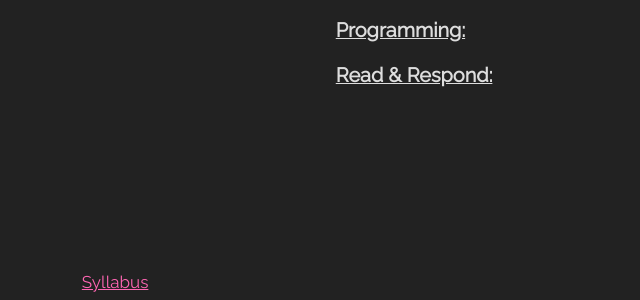
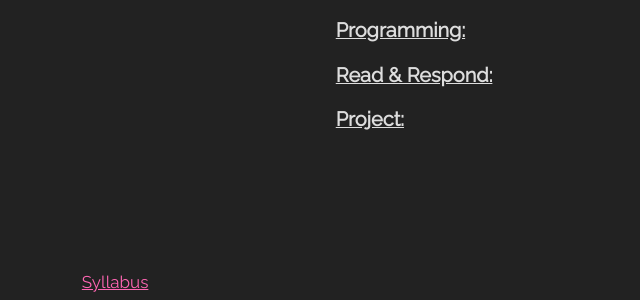
Before and after one commit to DM-GY-6063-2023F-D/DM-GY-6063-2023F-D, a Jekyll site: the page built from _pages/homework/06.md, in a window 1280 px wide. Shown: the part 122-422 px from the top of the page, without its empty margins (167-807 px from the left). Built offline with Jekyll 4.4.1, drawn with Linux system fonts in a browser that asks for light colours.

Commit message:
adds guards in homework.html to only show titles for sections that have content

```diff
--- a/_includes/homework.html
+++ b/_includes/homework.html
@@ -4,11 +4,14 @@
   <h2 class="assignment-title">{{ hw.title }}</h2>
   <h3 class="assignment-title">Due: {{ hw.when }}</h3>
 
+  {% if hw.description and hw.description.size > 0 %}
     <h3 class="assignment-content-title">Programming:</h3>
     <div class="assignment-content-container">
       {{ hw.description | markdownify }}
     </div>
+  {% endif %}
 
+  {% if hw.reading and hw.reading.description.size > 0 %}
     <h3 class="assignment-content-title">Read & Respond:</h3>
     <div class="assignment-content-container">
       {{ hw.reading.title | markdownify }}
@@ -43,4 +46,13 @@
 
       {{ hw.reading.description | markdownify }}
     </div>
+  {% endif %}
+
+  {% if hw.project and hw.project.description.size > 0 %}
+    <h3 class="assignment-content-title">Project:</h3>
+    <div class="assignment-content-container">
+      {{ hw.project.description | markdownify }}
     </div>
+  {% endif %}
+
+</div>
```
Lines whose indentation alone changed are shown as unchanged.
